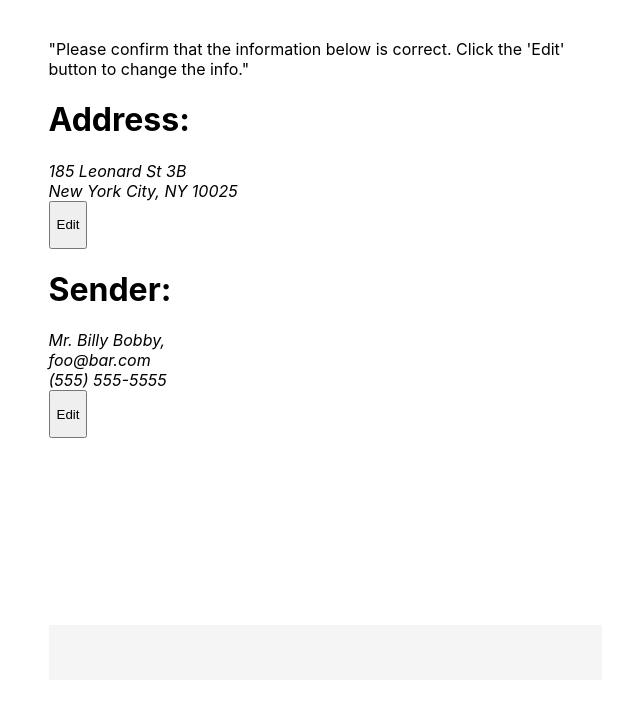
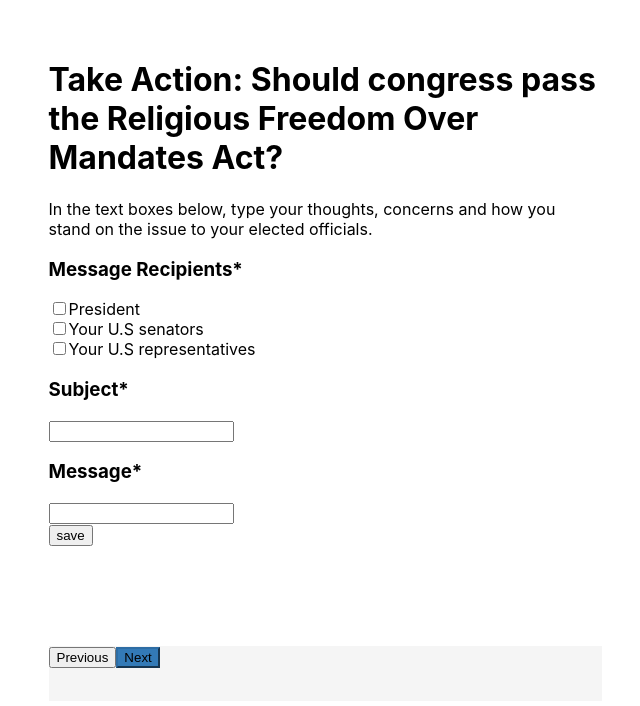
Before and after one commit to NickCGeismar/refactoringmsgWizard, a React (Create React App) app: page / in a window 1280 px wide. Shown: the top 706 px of the page, without its empty margins (314-954 px from the left). Built offline with nearby package versions, Linux system fonts and the light colour scheme.

Commit message:
ADD nav app

```diff
--- a/src/App.js
+++ b/src/App.js
@@ -4,13 +4,24 @@ import Compose from "./components/Compose.js"
 import Preview from "./components/Preview.js"
 import Sender from "./components/Sender.js"
 
+let componentArray = [<Compose />, <Sender />, <Preview />]
+let componentIndex = 0
+
 function App() {
-  const [currentComponent, setCurrentComponent] = useState(<Sender/>)
+  const [currentComponent, setCurrentComponent] = useState(componentArray[componentIndex])
+  console.log("render")
 
-  // const handleClick = (event) =>{
-  //   event.preventDefault()
-  //   setCurrentComponent(<Preview/>)
-  // }
+  const handleClick = (event) =>{
+    console.log("next or previous")
+    event.preventDefault()
+    if(event.target.id === "next" && componentIndex < 2){
+      componentIndex += 1
+    }
+    if(event.target.id === "previous" && componentIndex > 0){
+      componentIndex -= 1
+    }
+    setCurrentComponent(componentArray[componentIndex])
+  }
   return (
     <div className="app">
       <div className="form-nav-bar">
@@ -19,7 +30,8 @@ function App() {
         {currentComponent}
       </div>
       <div className="next-button">
-        {/* <button className="btn" onClick={handleClick}>Next</button> */}
+        <button id="previous" onClick={handleClick}>Previous</button>
+        <button className="btn" id="next" onClick={handleClick}>Next</button>
       </div>
     </div>
   );
--- a/src/components/Compose.js
+++ b/src/components/Compose.js
@@ -39,6 +39,7 @@ function Compose(props){
     }
 
     const handleSubmit = (event) =>{
+        console.log("handlesubmit")
         event.preventDefault()
         if(event.target.name === "msg-subject"){
             msgWizard.subject = event.target.value
@@ -49,6 +50,7 @@ function Compose(props){
     }
 
     const saveToStore = (event) =>{
+        console.log("is this happening when i hit enter")
         event.preventDefault()
         const storeObject = {
             ...checkObject,
--- a/src/components/Preview.js
+++ b/src/components/Preview.js
@@ -1,9 +1,21 @@
+import React, {useEffecct, useState} from "react"
+import {connect} from 'react-redux'
 
 
-function Preview(){
+
+function Preview(props){
+    console.log(props.msgWizard)
     return(
         "Here is a preview of where your message will be sent"
     )
 }
 
-export default Preview
+
+const mapState = (state) =>({
+    msgWizard: state.msgWizard
+})
+
+const mapDispatch = (dispatch) =>({
+})
+
+export default connect(mapState, mapDispatch)(Preview)
--- a/src/components/Sender.js
+++ b/src/components/Sender.js
@@ -47,6 +47,7 @@ function Sender(props) {
     //Onclick/onSubmit/function functions////////////////////////////////////////////////////////////////////
     /////////////////////////////////////////////////////////////////////////////////////////////////////////
     const handleAddressSubmit = (event) => {
+        console.log(event.target.id)
         event.preventDefault()
         if (event.target.id === "save-address") {
             setActualInfoAddress({
@@ -68,6 +69,7 @@ function Sender(props) {
                 email: formInfoPerson.email,
                 phone: formInfoPerson.phone,
             })
+            props.addTheSender({...actualInfoPerson})
             setModalObj({ modalBool: false })
         }
     }
```
